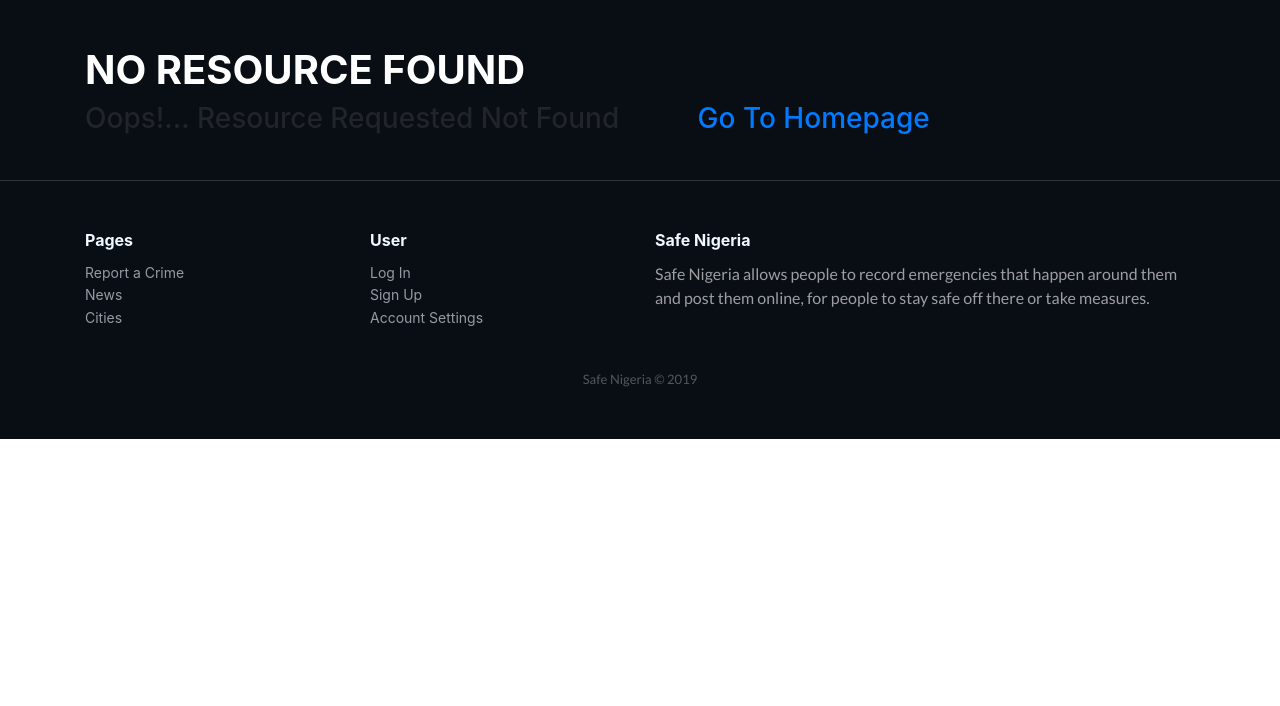
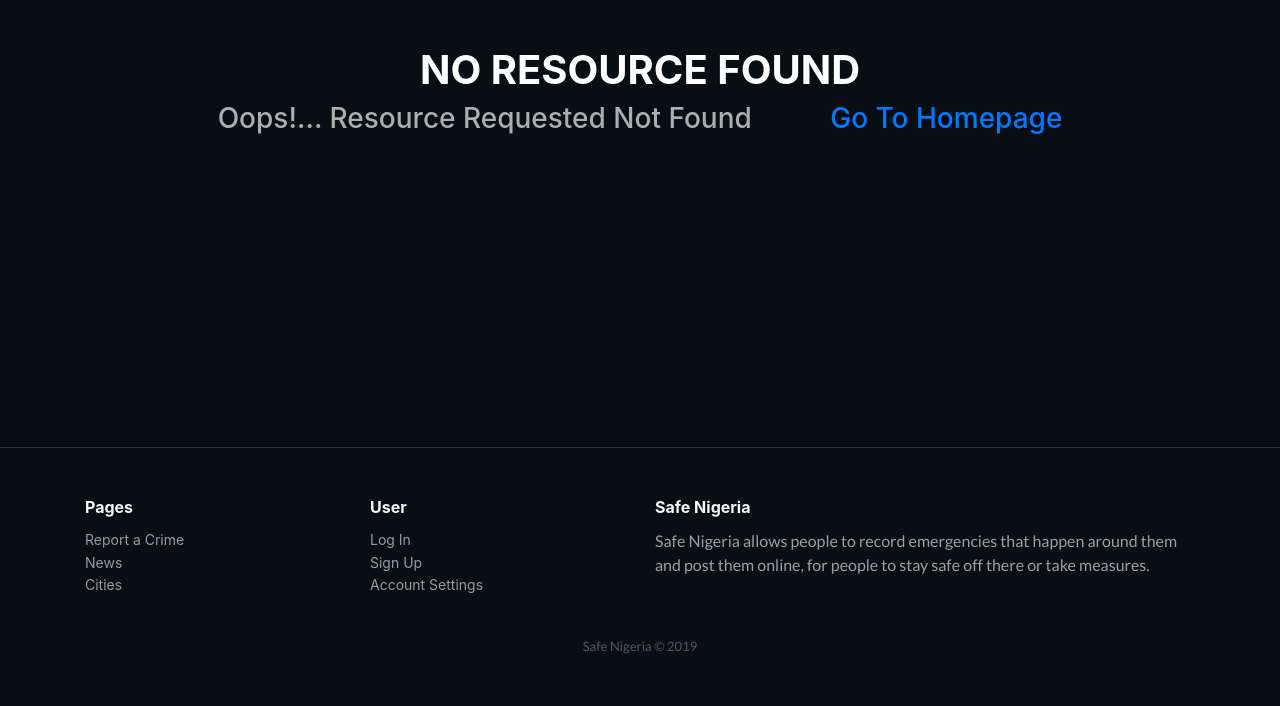
Before and after one commit to ProsperChuks/SafeNigeria, a Django app: template core/templates/core/404.html in a window 1280 px wide. Shown: the part 57-763 px from the top of the page. Run offline with Django 3.2, Linux system fonts and the light colour scheme; the template is opened without the code that fills it, so the values that code supplies are empty; some libraries are stand-ins or nearby versions.

Commit message:
Attempt to style error pages :: 002 ::

```diff
--- a/core/templates/core/404.html
+++ b/core/templates/core/404.html
@@ -3,12 +3,12 @@
 {% block title %}Page Not Found{% endblock title %}
 
 {% block content %}
-<div style="background-color:#090d14;padding-top:46px;padding-bottom:36px;">
+<div style="background-color:#090d14;padding-top:46px;padding-bottom:36px;height:">
     <div class="container">
         <div class="row">
-            <div class="col-md-12">
+            <div class="col-md-12" style="height: 365px; text-align: center;">
                 <h1 style="font-size:40px;font-weight:bold" class="text-white mb-2">No resource found</h1>
-                <h3 class="text-capitalize">
+                <h3 class="text-capitalize" style="color: #afaeae">
                     Oops!... resource requested not found
                     &emsp; &emsp;
                     <a href="{% url 'core:index' %}" class="text-primary text-md">
--- a/core/templates/core/500.html
+++ b/core/templates/core/500.html
@@ -6,10 +6,10 @@
 <div style="background-color:#090d14;padding-top:46px;padding-bottom:36px;">
     <div class="container">
         <div class="row">
-            <div class="col-md-12">
+            <div class="col-md-12" style="height: 365px; text-align: center;">
                 <h1 style="font-size:40px;font-weight:bold" class="text-white mb-2">
                     Ongoing Maintenance</h1>
-                <h3 class="text-capitalize">
+                <h3 class="text-capitalize" style="color: #afaeae">
                     There is currently an ongoing maintenance for requested resource,
                     we are so sorry for any inconveniences, please, kindly, check back later. Thanks.
                 </h3>
```
